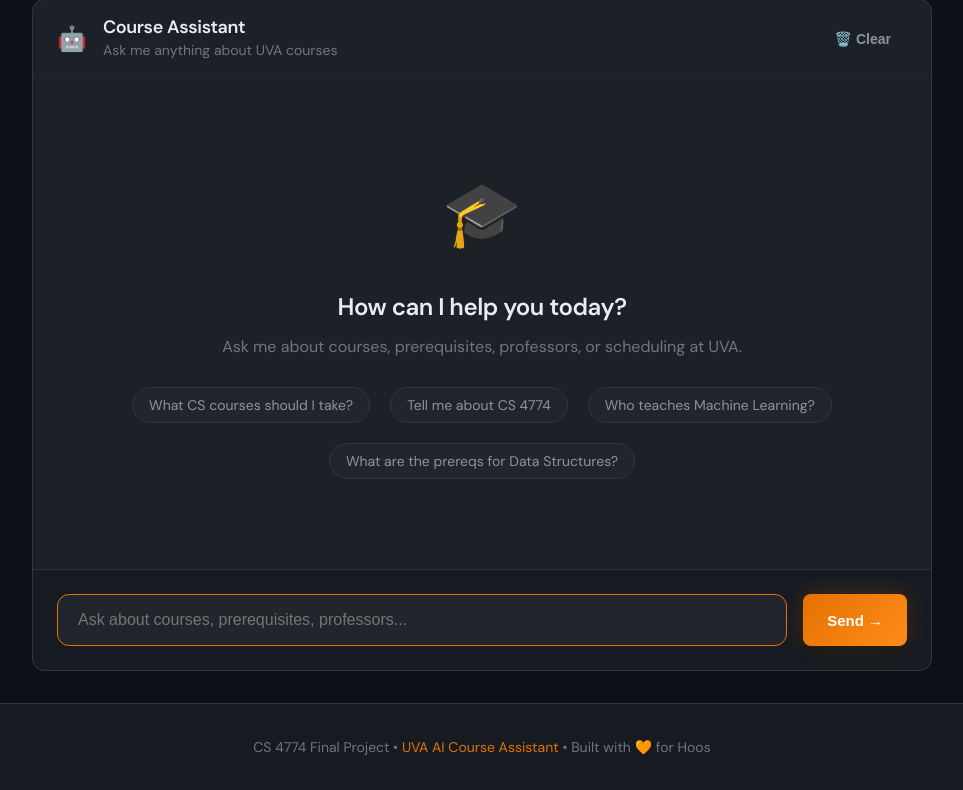
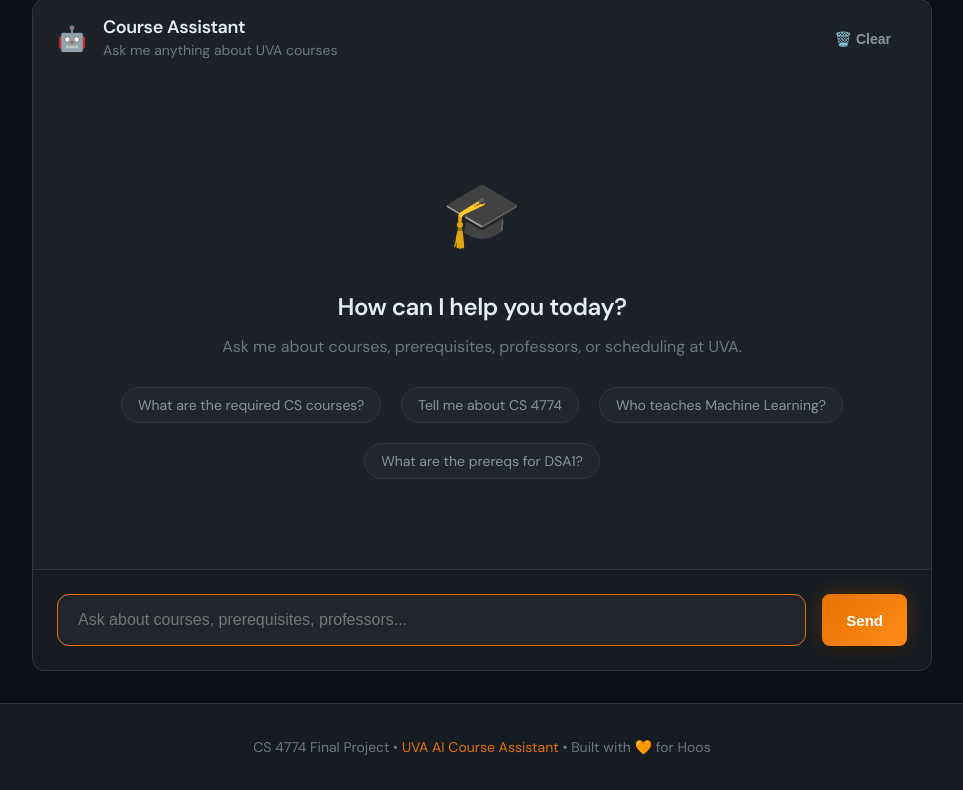
Before and after one commit to tksoftw/CS4774-Final-Project, a FastAPI app: page /chat in a window 1280 px wide. Shown: the part 97-887 px from the top of the page, without its empty margins (158-1121 px from the left). Run offline with FastAPI, Linux system fonts and the light colour scheme.

Commit message:
small update

```diff
--- a/templates/chat.html
+++ b/templates/chat.html
@@ -42,10 +42,10 @@
                     <p class="text-muted">Ask me about courses, prerequisites, professors, or scheduling at UVA.</p>
 
                     <div class="chat-suggestions">
-                        <button type="button" class="suggestion-chip" onclick="setMessage(this.textContent)">What CS courses should I take?</button>
+                        <button type="button" class="suggestion-chip" onclick="setMessage(this.textContent)">What are the required CS courses?</button>
                         <button type="button" class="suggestion-chip" onclick="setMessage(this.textContent)">Tell me about CS 4774</button>
                         <button type="button" class="suggestion-chip" onclick="setMessage(this.textContent)">Who teaches Machine Learning?</button>
-                        <button type="button" class="suggestion-chip" onclick="setMessage(this.textContent)">What are the prereqs for Data Structures?</button>
+                        <button type="button" class="suggestion-chip" onclick="setMessage(this.textContent)">What are the prereqs for DSA1?</button>
                     </div>
                 </div>
             {% endif %}
@@ -65,7 +65,7 @@
                     autofocus
                 >
                 <button type="submit" id="send-btn" class="btn btn-primary">
-                    Send →
+                    Send
                 </button>
             </form>
         </div>
```
Also changed, not shown: app/scripts/__init__.py (deleted), scripts/build_rmp_cache.py (renamed from app/scripts/build_rmp_cache.py).
